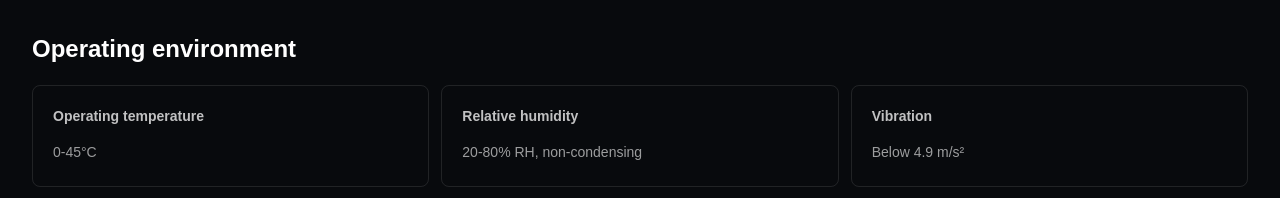
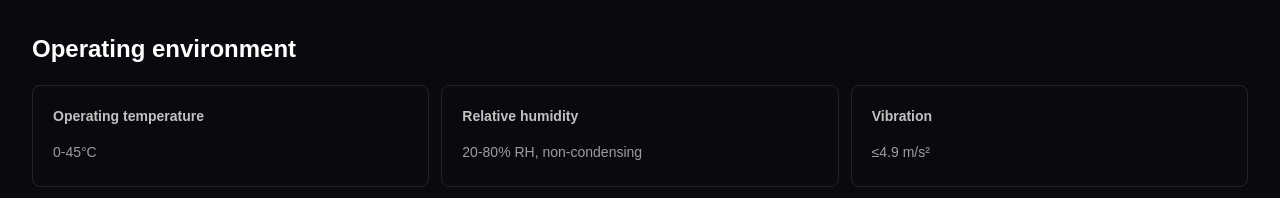
Before and after one commit to jianxu2001/robotics-website, a Next.js app: page /products/ecr-series/ecr8-1200 in a window 1280 px wide. Shown: the part 1620-1818 px from the top of the page. Built offline with nearby package versions, Linux system fonts and the light colour scheme.

Commit message:
fix: retain catalog axis options and inclusive vibration limits

```diff
--- a/components/model-specifications.tsx
+++ b/components/model-specifications.tsx
@@ -38,6 +38,21 @@ export function ProductModelDetail({ model, locale = "en" }: { model: ProductMod
     { name: "Body weight", value: model.bodyWeight }, { name: "Power capacity", value: model.power },
   ];
   const environment: ProductModelSpec[] = model.environment ?? productModelEnvironment;
+  const optionNote = zh ? model.optionNote
+    ?.replace("Optional A5/A6;", "可选装第五、第六轴；")
+    .replace("Optional A5;", "可选装第五轴；")
+    .replace("standard body/base color:", "本体/基座标准色：")
+    .replace("Standard body/base color:", "本体/基座标准色：")
+    .replace("standard body color:", "本体标准色：")
+    .replace("Standard body:", "本体标准色：")
+    .replace("base color:", "基座标准色：")
+    .replace("base:", "基座：")
+    .replace("Standard body/base:", "本体/基座标准色：")
+    .replace("Catalog note: customizable reach.", "画册说明：臂展可定制。")
+    .replace("catalog color:", "画册颜色：")
+    .replaceAll("natural aluminum", "铝本色").replaceAll("yellow", "黄色")
+    .replaceAll("black", "黑色").replaceAll("gray-white", "灰白色").replaceAll("white", "白色").replaceAll("blue", "蓝色")
+    : model.optionNote;
   const metrics = model.seriesSlug === "br-series"
     ? [[zh ? "负载" : "Payload", model.payload], [zh ? "最大行程" : "Maximum travel", model.reach], [zh ? "装箱节拍" : "Packing rate", model.specifications?.find((s) => s.name === "Packing rate")?.value ?? "—"], [zh ? "总功率" : "Total power", model.power]]
     : [[zh ? "最大负载" : "Maximum payload", model.payload], [zh ? "臂展" : "Reach", model.reach], [zh ? "轴数" : "Axes", model.axes], [zh ? "重复定位精度" : "Repeatability", model.repeatability]];
@@ -62,6 +77,7 @@ export function ProductModelDetail({ model, locale = "en" }: { model: ProductMod
         <div className="grid min-w-0 items-start gap-8 lg:grid-cols-2">
           <Parameters rows={specifications} zh={zh} caption={zh ? "产品参数" : "Product parameters"} />
           <div className="grid min-w-0 gap-8">
+            {optionNote ? <p className="rounded-lg border border-white/10 p-5 text-sm leading-7 text-white/70">{optionNote}</p> : null}
             {model.drawing ? <figure className="overflow-hidden rounded-lg border border-white/10 bg-white"><Image src={model.drawing} alt={`${model.name} ${zh ? "尺寸与工作范围图" : "dimensions and operating range drawing"}`} width={1200} height={800} className="max-h-[480px] w-full object-contain" /><figcaption className="bg-[#151b21] px-5 py-4 text-sm text-white/70">{zh ? "画册尺寸与工作范围示意" : "Catalog dimensions and operating range"}</figcaption></figure> : null}
             {model.jointParameters.length ? <Parameters rows={model.jointParameters} zh={zh} caption={zh ? "各轴动作范围" : "Joint motion ranges"} /> : null}
             {model.technicalNote ? <p className="rounded-lg border border-[#f5b41b]/25 bg-[#f5b41b]/5 p-5 text-sm leading-7 text-[#ffe1a0]">{zh ? model.technicalNoteZh : model.technicalNote}</p> : null}
--- a/lib/product-data.ts
+++ b/lib/product-data.ts
@@ -37,7 +37,7 @@ export type ProductModel = {
 const standardEnvironment = [
   { name: "Operating temperature", value: "0-45°C" },
   { name: "Relative humidity", value: "20-80% RH, non-condensing" },
-  { name: "Vibration", value: "Below 4.9 m/s²" },
+  { name: "Vibration", value: "≤4.9 m/s²" },
   {
     name: "Environmental limits",
     value:
@@ -75,6 +75,7 @@ function joints(values: string[]) {
 function model(input: Omit<ProductModel, "slug"> & { slug?: string }): ProductModel {
   return {
     ...input,
+    optionNote: input.optionNote ?? (input.series === "SCH-AE Series" ? "Optional A5;" : input.name === "SCH100S-1950-1800" ? "Optional A5/A6; standard body/base color: yellow/yellow." : undefined),
     slug: input.slug ?? slugifyModel(input.name),
   };
 }
```
